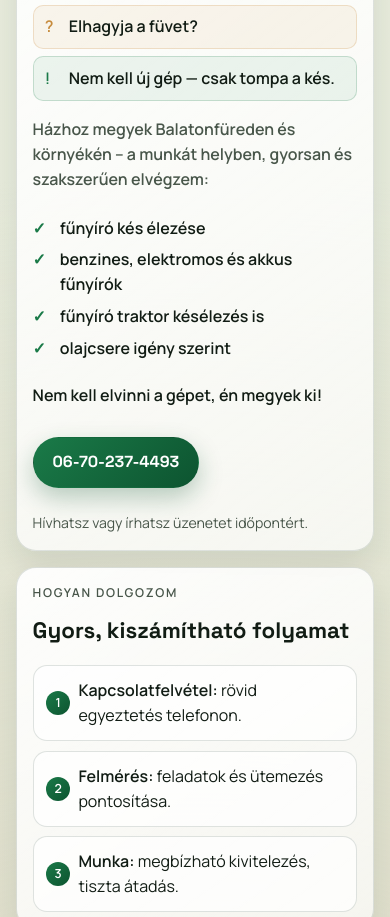
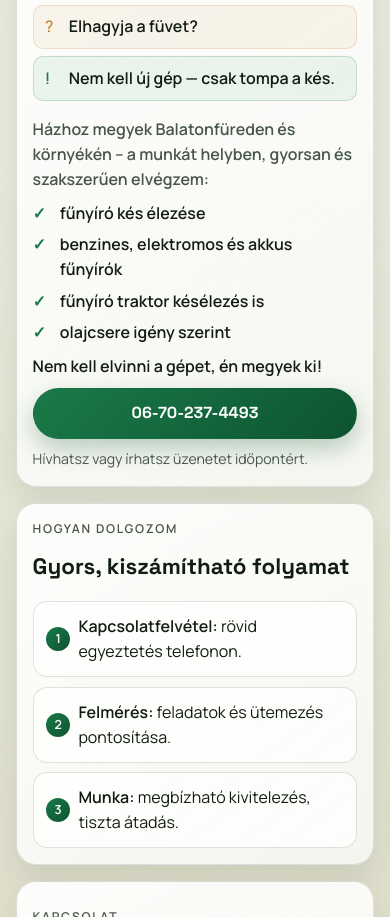
Before and after one commit to ferencstrenner/varazsszonyeg, a plain HTML site: page index.html in a window 390 px wide. Shown: the part 2607-3524 px from the top of the page. Drawn offline with Linux system fonts and the light colour scheme.

Commit message:
Fix: üres területek eltávolítva a késélezés szekciónál

```diff
--- a/index.html
+++ b/index.html
@@ -364,6 +364,7 @@
           <li>Elhagyja a füvet?</li>
           <li>Nem kell új gép — csak tompa a kés.</li>
         </ul>
+        <div class="sharpening-right">
           <p class="sharpening-intro">Házhoz megyek Balatonfüreden és környékén – a munkát helyben, gyorsan és szakszerűen elvégzem:</p>
           <ul class="sharpening-list">
             <li>fűnyíró kés élezése</li>
@@ -374,6 +375,7 @@
           <p class="sharpening-cta-text"><strong>Nem kell elvinni a gépet, én megyek ki!</strong></p>
           <a class="btn btn--primary" href="tel:+36702374493">06-70-237-4493</a>
           <p class="sharpening-sub">Hívhatsz vagy írhatsz üzenetet időpontért.</p>
+        </div>
       </div>
     </section>
 
--- a/styles.css
+++ b/styles.css
@@ -477,12 +477,16 @@ h1 span {
   color: var(--accent);
 }
 
+.sharpening-right {
+  display: flex;
+  flex-direction: column;
+  gap: 0.55rem;
+}
+
 .sharpening-intro {
-  margin: 0 0 0.5rem;
+  margin: 0;
   font-weight: 600;
   color: var(--muted);
-  grid-column: 2;
-  grid-row: 1;
 }
 
 .sharpening-list {
@@ -492,8 +496,6 @@ h1 span {
   display: flex;
   flex-direction: column;
   gap: 0.42rem;
-  grid-column: 2;
-  grid-row: 2;
 }
 
 .sharpening-list li {
@@ -511,23 +513,13 @@ h1 span {
 }
 
 .sharpening-cta-text {
-  margin: 0.4rem 0 0.8rem;
-  grid-column: 2;
-  grid-row: 3;
-}
-
-.sharpening-body .btn {
-  grid-column: 2;
-  grid-row: 4;
-  justify-self: start;
+  margin: 0;
 }
 
 .sharpening-sub {
-  margin: 0.5rem 0 0;
+  margin: 0;
   color: var(--muted);
   font-size: 0.88rem;
-  grid-column: 2;
-  grid-row: 5;
 }
 
 .process ol {
@@ -747,14 +739,6 @@ a {
   .sharpening-body {
     grid-template-columns: 1fr;
   }
-  .sharpening-intro,
-  .sharpening-list,
-  .sharpening-cta-text,
-  .sharpening-body .btn,
-  .sharpening-sub {
-    grid-column: 1;
-    grid-row: auto;
-  }
 
   .floating-call {
     left: 0.7rem;
```
Lines whose indentation alone changed are shown as unchanged.
